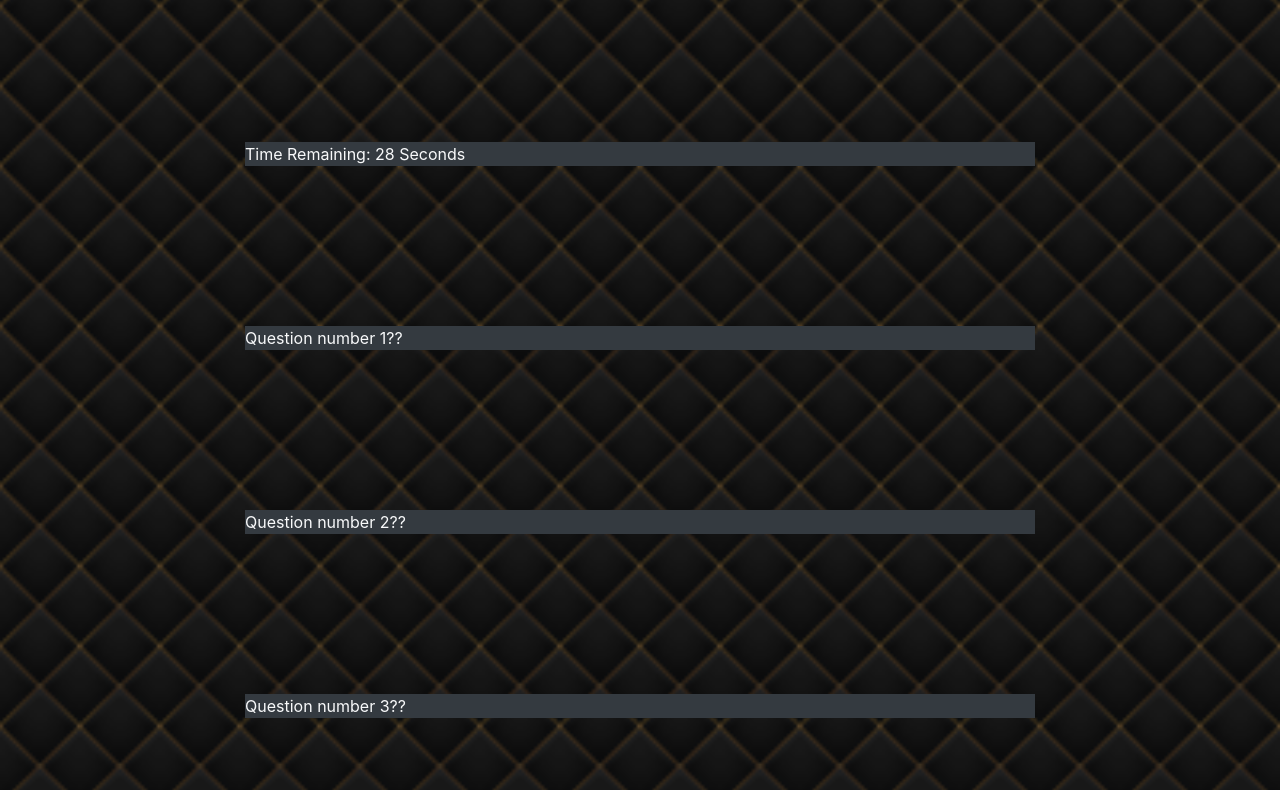
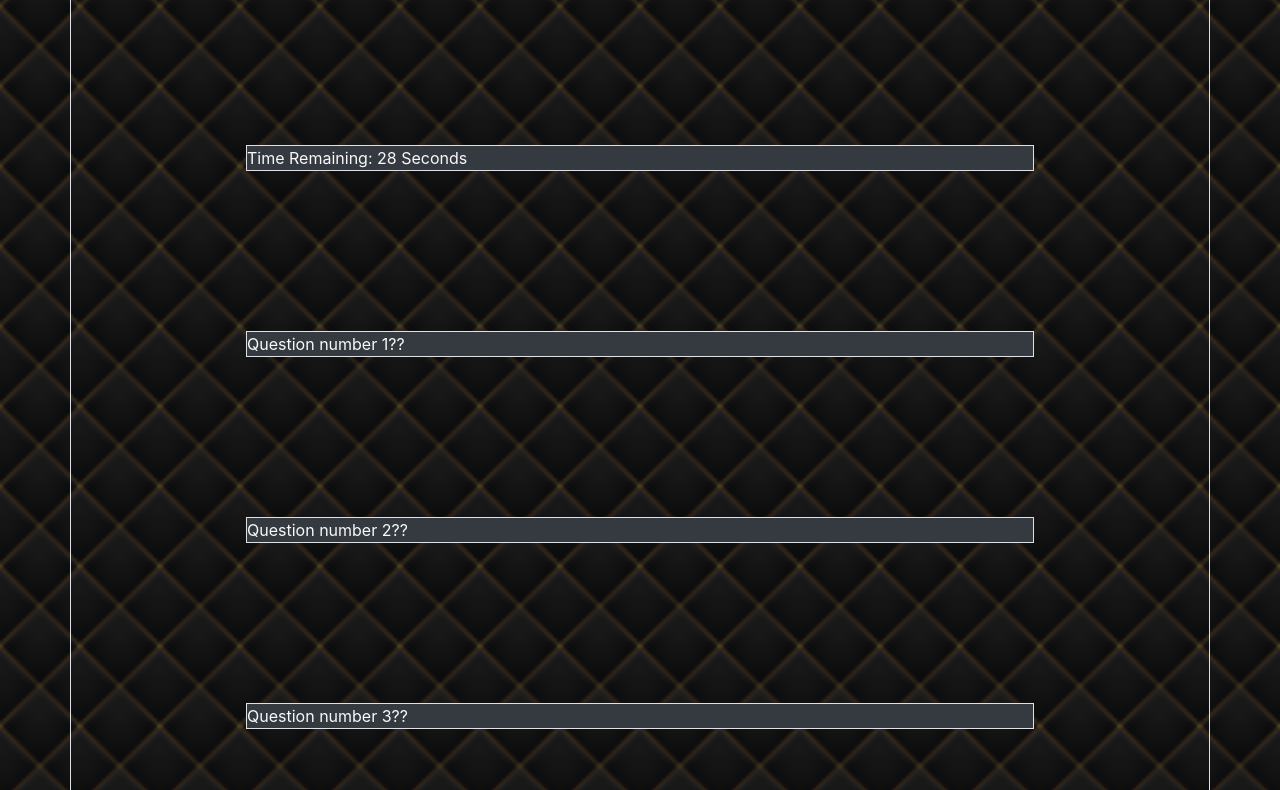
Before and after one commit to wesbragagt/TriviaGame, a plain HTML site: page index.html in a window 1280 px wide. Shown: the part 114-904 px from the top of the page. Drawn offline with nearby package versions, Linux system fonts and the light colour scheme.

Commit message:
added utility classes such as border and changed the margin for mt-5 class

```diff
--- a/assets/css/style.css
+++ b/assets/css/style.css
@@ -8,3 +8,9 @@ body {
 .mt-5 {
     margin: 10rem;
 }
+
+
+/* Utility Classes */
+.border {
+    border: 2px solid #ffffff;
+}
--- a/index.html
+++ b/index.html
@@ -17,21 +17,21 @@
 </head>
 
 <body>
-    <div class="container">
+    <div class="container border">
 
         <header>
-            <div class="row bg-dark mt-5">
+            <div class="row bg-dark mt-5 border">
                 <h1 class="m-auto text-center text-light">Trivia Game</h1>
             </div>
         </header>
 
-        <div class="row bg-dark mt-5 text-light">Time Remaining: 28 Seconds</div>
+        <div class="row bg-dark mt-5 text-light border">Time Remaining: 28 Seconds</div>
 
-        <div class="row bg-dark mt-5 text-light">Question number 1??</div>
+        <div class="row bg-dark mt-5 text-light border">Question number 1??</div>
 
-        <div class="row bg-dark mt-5 text-light">Question number 2??</div>
+        <div class="row bg-dark mt-5 text-light border">Question number 2??</div>
 
-        <div class="row bg-dark mt-5 text-light">Question number 3??</div>
+        <div class="row bg-dark mt-5 text-light border">Question number 3??</div>
 
     </div>
 
```
